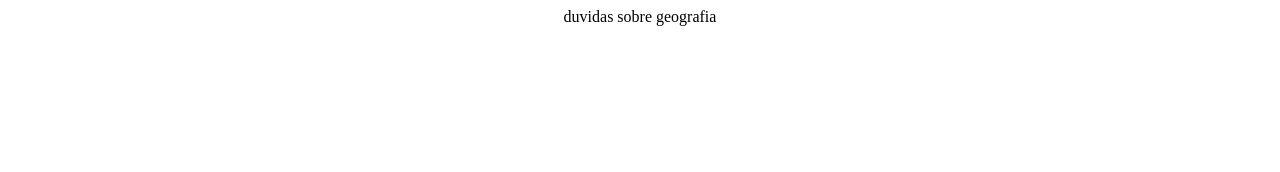
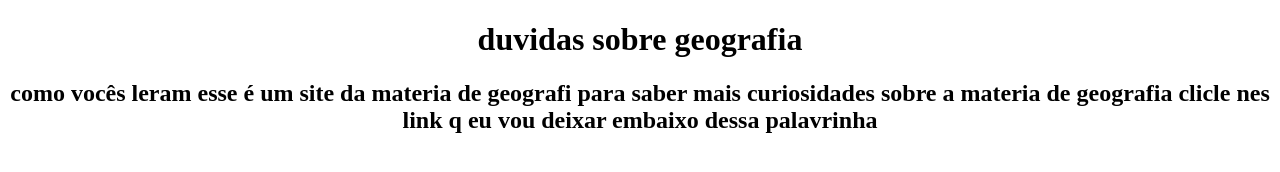
Before and after one commit to kelvynhopessoal-droid/versal, a plain HTML site: page index.html in a window 1280 px wide. Drawn offline with Linux system fonts and the light colour scheme.

Commit message:
Update index.html

```diff
--- a/index.html
+++ b/index.html
@@ -7,7 +7,11 @@
 </head>
 <body>
     <center>
-        duvidas sobre geografia
+       <h1>duvidas sobre geografia</h1>
+        <h2>como vocês leram esse é um site da materia de geografi para saber mais curiosidades
+        sobre a materia de geografia clicle nes link q eu vou deixar embaixo dessa palavrinha</h2>
     </center>
+
 </body>
+
 </html>
```
